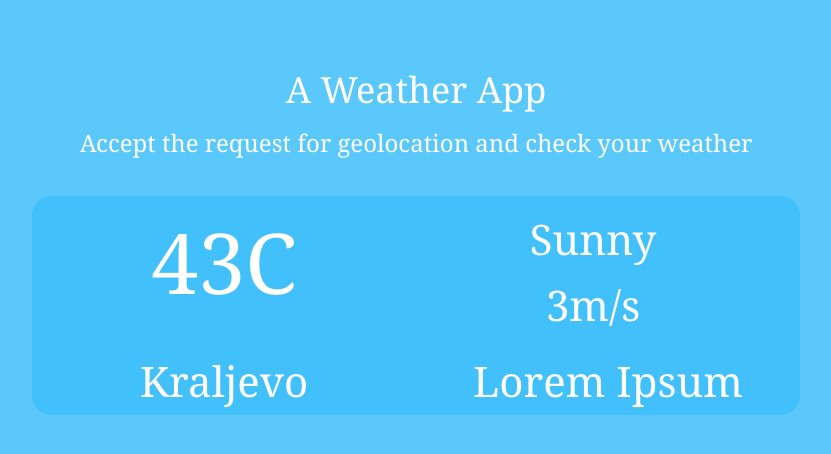
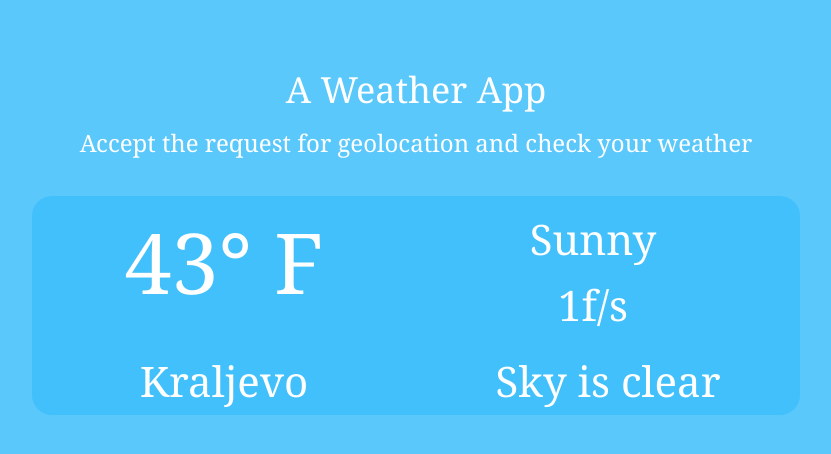
Before and after one commit to eoff93/weather-app, a website: page index.html in a window 1280 px wide. Shown: the whole page, without its empty margins (224-1055 px from the left). Drawn offline with nearby package versions, Linux system fonts and the light colour scheme.

Commit message:
Change html data since geolocation has been deprecated

```diff
--- a/index.html
+++ b/index.html
@@ -32,7 +32,7 @@
         <section class="row">
 
           <section class="col-sm-12 col-md-6">
-            <h1 class="temperature">43C</h1>
+            <h1 class="temperature">43° F</h1>
           </section>
 
           <section class="more-info row col-sm-12 col-md-6 ">
@@ -40,7 +40,7 @@
               <h3 class="description">Sunny</h3>
             </div>
             <div>
-              <h3 class="wind-speed">3m/s</h3>
+              <h3 class="wind-speed">1f/s</h3>
             </div>
           </section>
 
@@ -51,7 +51,7 @@
           </div>
 
           <div class="col-sm-12 col-md-6">
-            <h3>Lorem Ipsum</h3>
+            <h3>Sky is clear</h3>
           </div>
         </section>
       </main>
```
